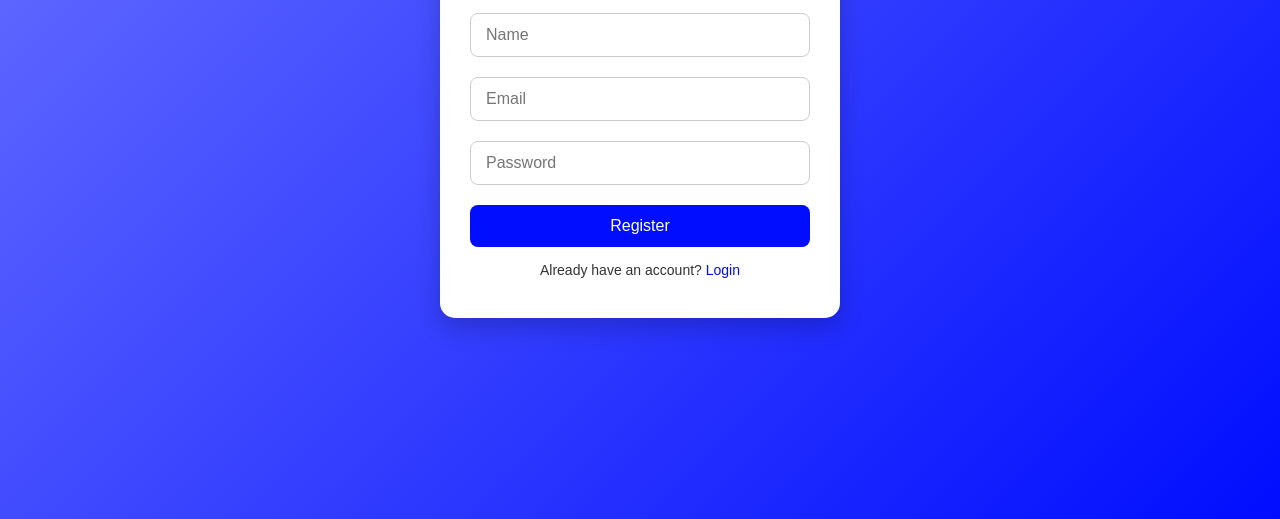
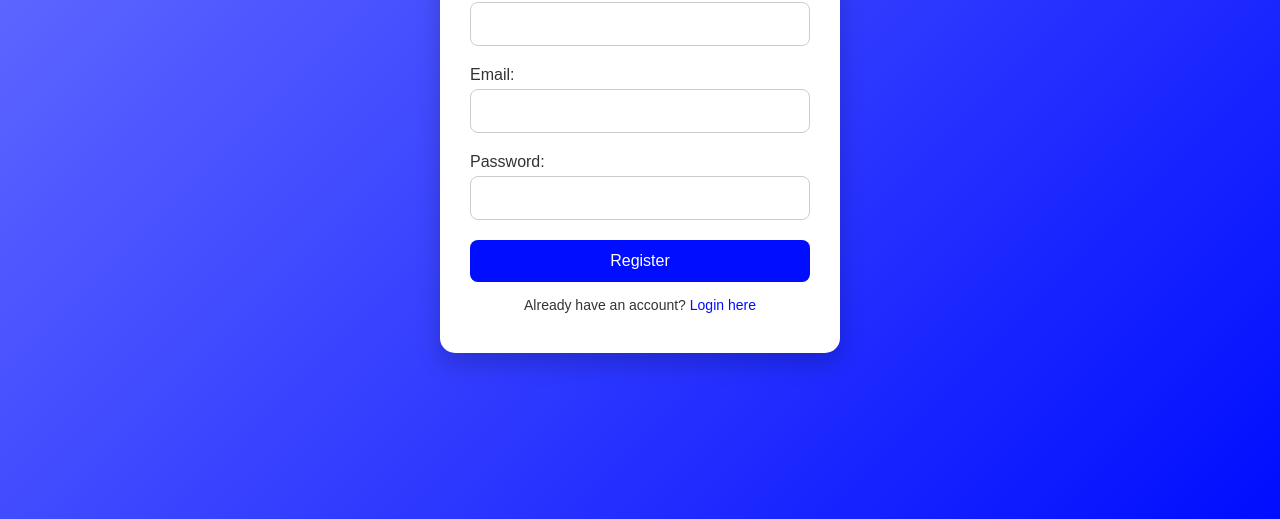
Before and after one commit to Riyaz3777/UMS, a plain HTML site: page frontend/register.html in a window 1280 px wide. Shown: the part 281-800 px from the top of the page. Drawn offline with Linux system fonts and the light colour scheme.

Commit message:
Update register.html

```diff
--- a/frontend/register.html
+++ b/frontend/register.html
@@ -10,13 +10,20 @@
   <div class="container">
     <h2>Register</h2>
     <form id="registerForm">
-      <input type="text" id="name" placeholder="Name" required>
-      <input type="email" id="email" placeholder="Email" required>
-      <input type="password" id="password" placeholder="Password" required>
+      <label for="name">Name:</label>
+      <input type="text" id="name" name="name" required>
+
+      <label for="email">Email:</label>
+      <input type="email" id="email" name="email" required>
+
+      <label for="password">Password:</label>
+      <input type="password" id="password" name="password" required>
+
       <button type="submit">Register</button>
     </form>
-    <p>Already have an account? <a href="login.html">Login</a></p>
+    <p>Already have an account? <a href="login.html">Login here</a></p>
   </div>
+
   <script src="JS/auth.js"></script>
 </body>
 </html>
```
